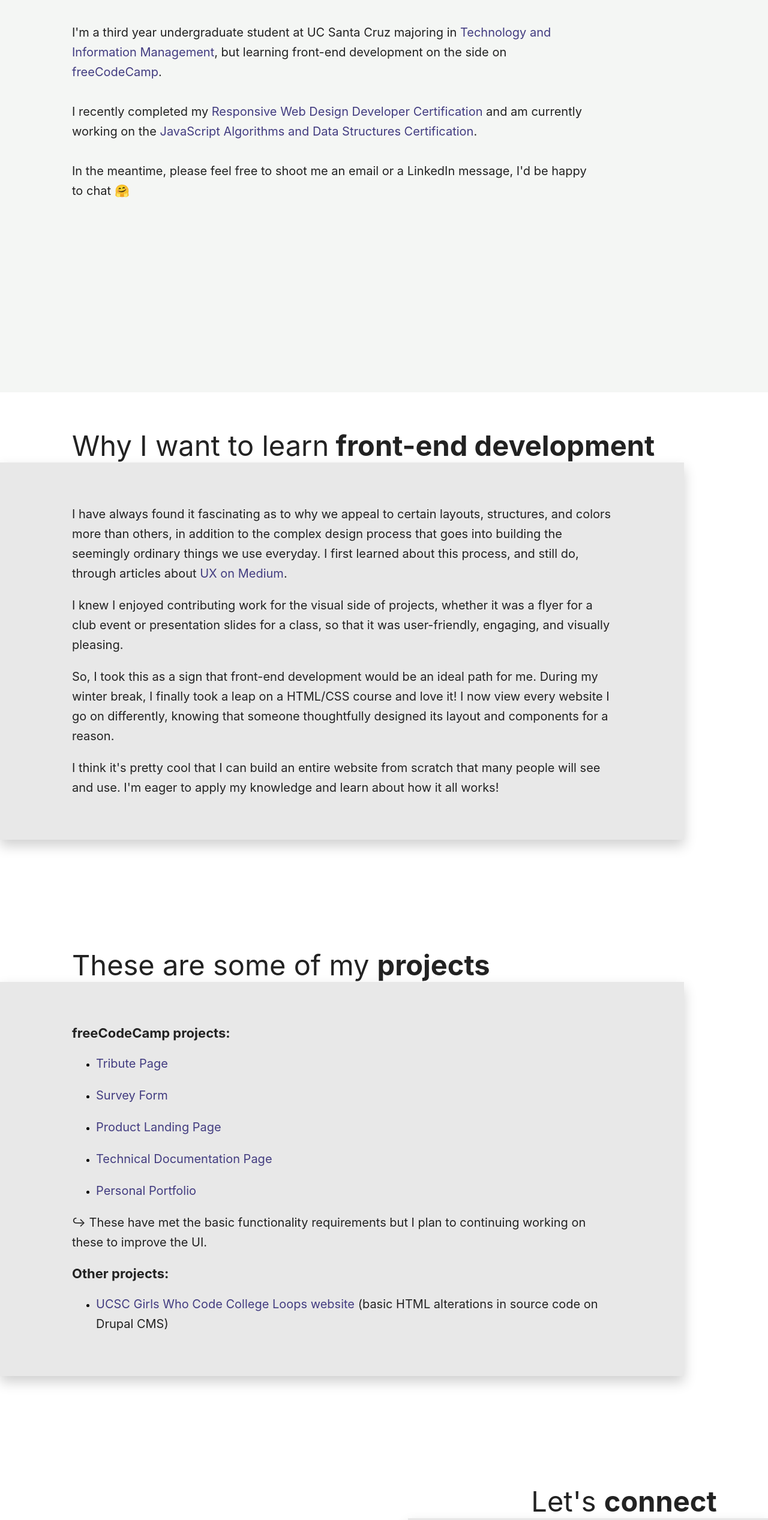
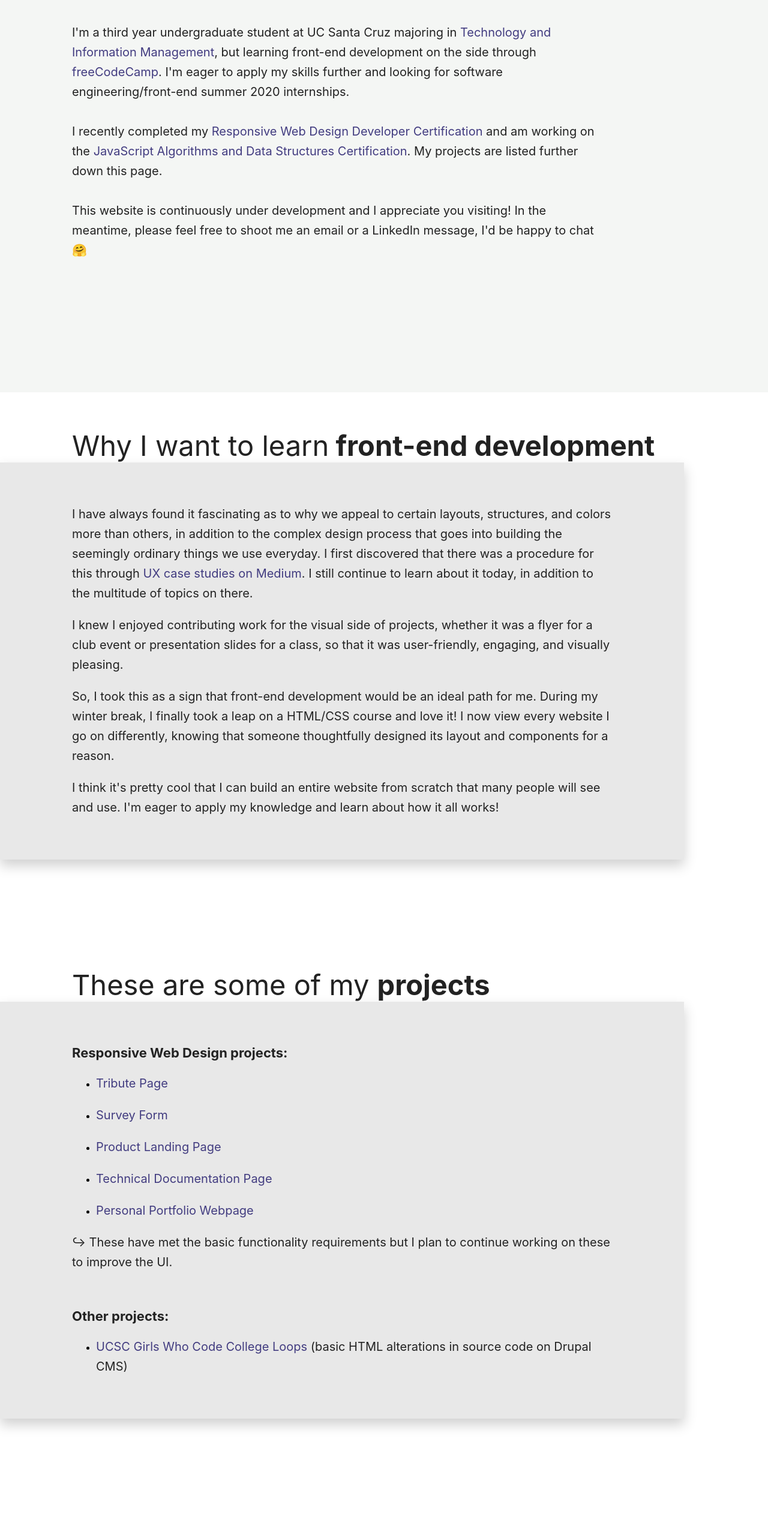
Before and after one commit to belindayu/belindayu.github.io, a plain HTML site: page index.html in a window 1280 px wide. Shown: the part 266-2800 px from the top of the page at 60% size. Drawn offline with Linux system fonts and the light colour scheme.

Commit message:
adjusted welcome text, added github link

```diff
--- a/index.html
+++ b/index.html
@@ -28,17 +28,17 @@
     <main> <!-- about section -->
         <section class="main-section" id="about">
             <header id="about-header">
-                <h1>Hello! <strong>I'm Belinda</strong> 👩🏻‍💻
+                <h1>Hi there! <strong>I'm Belinda</strong> 👩🏻‍💻
                 </h1>
             </header>
             <div id="about-content">
                 <p>
                     I'm a third year undergraduate student at UC Santa Cruz majoring in <a href="https://registrar.ucsc.edu/catalog/programs-courses/program-statements/tim.html" target="_blank">Technology and Information Management</a>, but
-                    learning front-end development on the side on <a href="https://www.freecodecamp.org/learn/"  target="_blank">freeCodeCamp</a>.
+                    learning front-end development on the side through <a href="https://www.freecodecamp.org/learn/"  target="_blank">freeCodeCamp</a>. I'm eager to apply my skills further and looking for software engineering/front-end summer 2020 internships.
                     <br><br>
-                    I recently completed my <a href="https://www.freecodecamp.org/certification/belindayu/responsive-web-design" target="_blank">Responsive Web Design Developer Certification</a> and am currently working on the <a href="https://www.freecodecamp.org/learn/javascript-algorithms-and-data-structures/basic-javascript/" target="_blank">JavaScript Algorithms and Data Structures Certification</a>.
+                    I recently completed my <a href="https://www.freecodecamp.org/certification/belindayu/responsive-web-design" target="_blank">Responsive Web Design Developer Certification</a> and am working on the <a href="https://www.freecodecamp.org/learn/javascript-algorithms-and-data-structures/basic-javascript/" target="_blank">JavaScript Algorithms and Data Structures Certification</a>. My projects are listed further down this page.
                     <br><br>
-                    In the meantime, please feel free to shoot me an email or a LinkedIn message, I'd be happy to chat 🤗
+                    This website is continuously under development and I appreciate you visiting! In the meantime, please feel free to shoot me an email or a LinkedIn message, I'd be happy to chat 🤗
                 </p>
             </div>
         </section>
@@ -53,7 +53,7 @@
             <div class="main-content">
                 <p>
                     I have always found it fascinating as to why we appeal to certain layouts, structures, and colors more than others, in addition to the complex design process that goes into building the seemingly ordinary things we use everyday.
-                    I first learned about this process, and still do, through articles about <a href="https://uxdesign.cc/">UX on Medium</a>.
+                    I first discovered that there was a procedure for this through <a href="https://uxdesign.cc/">UX case studies on Medium</a>. I still continue to learn about it today, in addition to the multitude of topics on there.
                 </p>
                 <p>
                     I knew I enjoyed contributing work for the visual side of projects, whether it was a flyer for a club event or presentation slides for a class, so that it was user-friendly, engaging, and visually pleasing.
@@ -74,7 +74,7 @@
             </header>
             <div class="main-content">
                 <div id="projects-fcc">
-                    <h3>freeCodeCamp projects:</h3>
+                    <h3>Responsive Web Design projects:</h3>
                     <ul>
                         <li>
                             <p><a class="project-link" href="https://codepen.io/belinda129/pen/eYmPKeG"  target="_blank">Tribute Page</a></p>
@@ -91,16 +91,17 @@
                             <p> <a class="project-link" href="https://codepen.io/belindayu/pen/RwPjVeo" target="_blank">Technical Documentation Page</a></p>
                         </li>
                         <li>
-                            <p> <a class="project-link" href="https://codepen.io/belindayu/pen/qBdJZQN" target="_blank">Personal Portfolio</a></p>
+                            <p> <a class="project-link" href="https://codepen.io/belindayu/pen/qBdJZQN" target="_blank">Personal Portfolio Webpage</a></p>
                         </li>
                     </ul>
-                    <p>↪ These have met the basic functionality requirements but I plan to continuing working on these to improve the UI.</p>
+                    <p>↪ These have met the basic functionality requirements but I plan to continue working on these to improve the UI.</p>
                 </div>
+                <br>
                 <div class="projects-other">
                     <h3>Other projects:</h3>
                     <ul>
                         <li>
-                            <p> <a class="project-link" href="https://gwc.soe.ucsc.edu"  target="_blank">UCSC Girls Who Code College Loops website</a> (basic HTML alterations in source code on Drupal CMS)</p>
+                            <p> <a class="project-link" href="https://gwc.soe.ucsc.edu"  target="_blank">UCSC Girls Who Code College Loops</a> (basic HTML alterations in source code on Drupal CMS)</p>
                         </li>
                     </ul>
                 </div>
@@ -110,15 +111,15 @@
         <!-- contact section -->
         <section class="main-section" id="contact">
             <header class="main-header" id="contact-header">
-                <span>Let's <strong>connect</strong></span>
+                <span>Let's <strong>connect!</strong></span>
             </header>
             <div id="contact-content">
                 <div class="social-media">
                     <div class="social-media-section">
-                        <a href="mailto:belindakyu@gmail.com" target = "_blank">
-                            <img src="./icons/email.png" class="icon" alt="email">
+                        <a href="https://github.com/belindayu" target = "_blank">
+                            <img src="https://image.flaticon.com/icons/svg/25/25231.svg" class="icon" alt="github">
                         </a>
-                        <p class="social-media-label">belindakyu@gmail.com</p>
+                        <p class="social-media-label">belindayu</p>
                     </div>
                     <br>
                     <div class="social-media-section">
@@ -126,6 +127,13 @@
                             <img src="./icons/linkedin.png" class="icon" alt="linkedin">
                         </a>
                         <p class="social-media-label">belinda-yu</p>
+                    </div>
+                    <br>
+                    <div class="social-media-section">
+                        <a href="mailto:belindakyu@gmail.com" target = "_blank">
+                            <img src="./icons/email.png" class="icon" alt="email">
+                        </a>
+                        <p class="social-media-label">belindakyu@gmail.com</p>
                     </div>
                 </div>
             </div>
```
